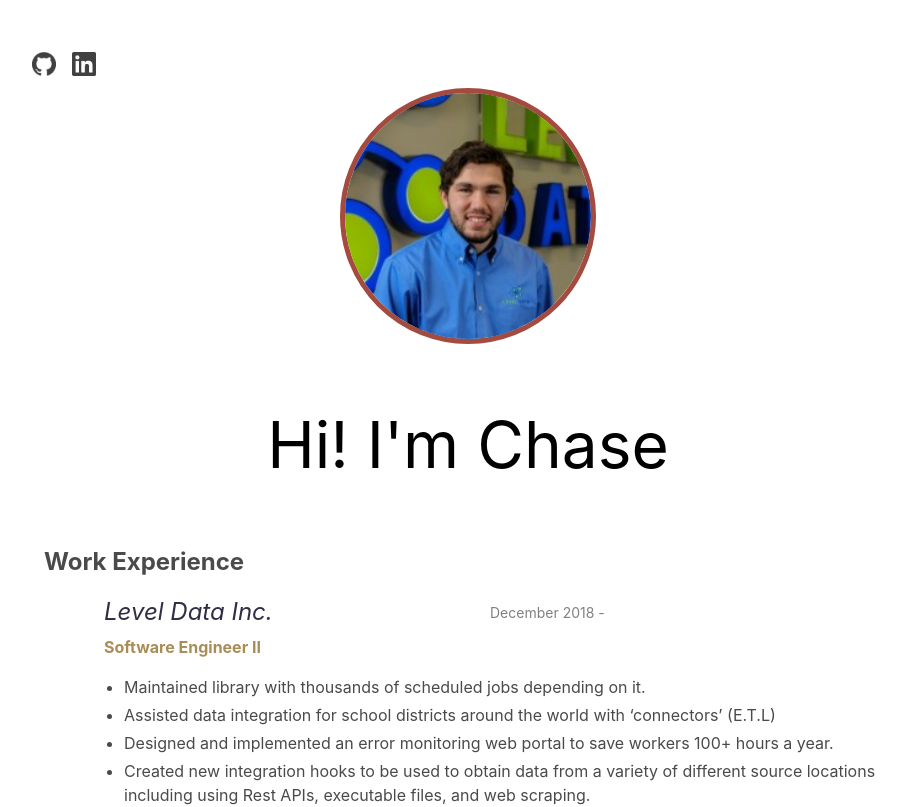
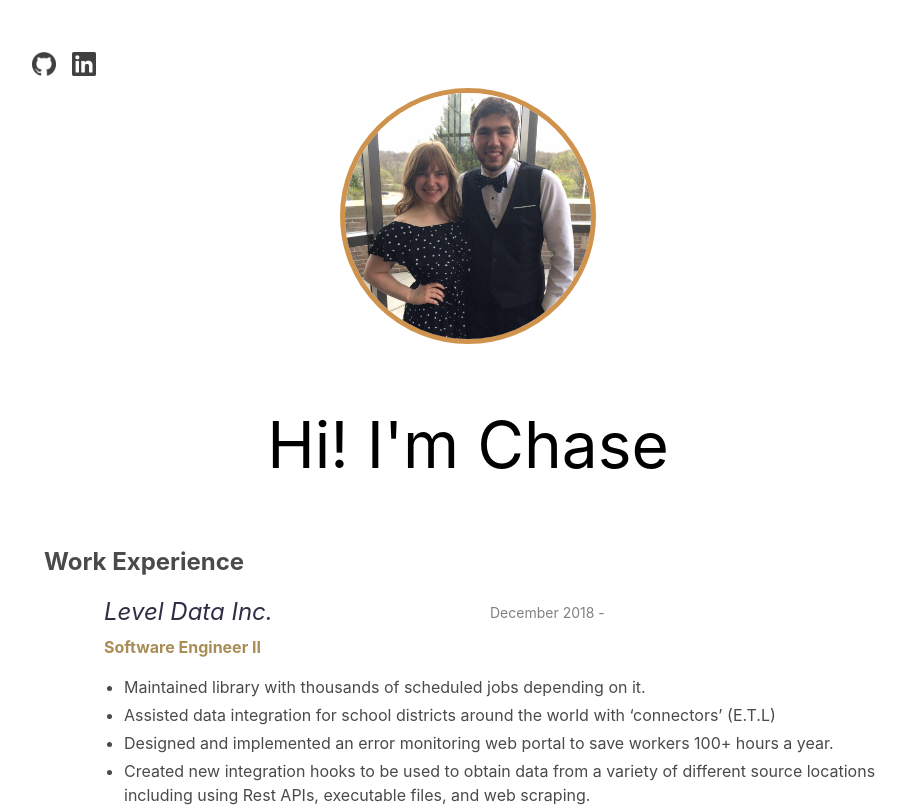
Before and after one commit to chasem-dev/chasem.dev, a Next.js app: page / in a window 1280 px wide. Shown: the top 807 px of the page, without its empty margins (196-1102 px from the left). Built offline with nearby package versions, Linux system fonts and the light colour scheme.

Commit message:
Updated site image, and fixed className vs class

```diff
--- a/pages/index.js
+++ b/pages/index.js
@@ -39,8 +39,8 @@ export default function Home() {
           </Link>
         </div>
 
-        <figure class="image content-is-vcentered" style={{justifyContent: 'center'}}>
-          <img  border="5px" style={{borderColor: "#a44a3f", width: "256px", height: "256px"}} class="is-rounded" src="/social/me.jpg" />
+        <figure className="image content-is-vcentered" style={{justifyContent: 'center'}}>
+          <img  border="5px" style={{borderColor: "#cf934e", width: "256px", height: "256px"}} className="is-rounded" src="/social/me.jpg" />
         </figure>
 
 
```
Also changed, not shown: public/social/me.jpg.
